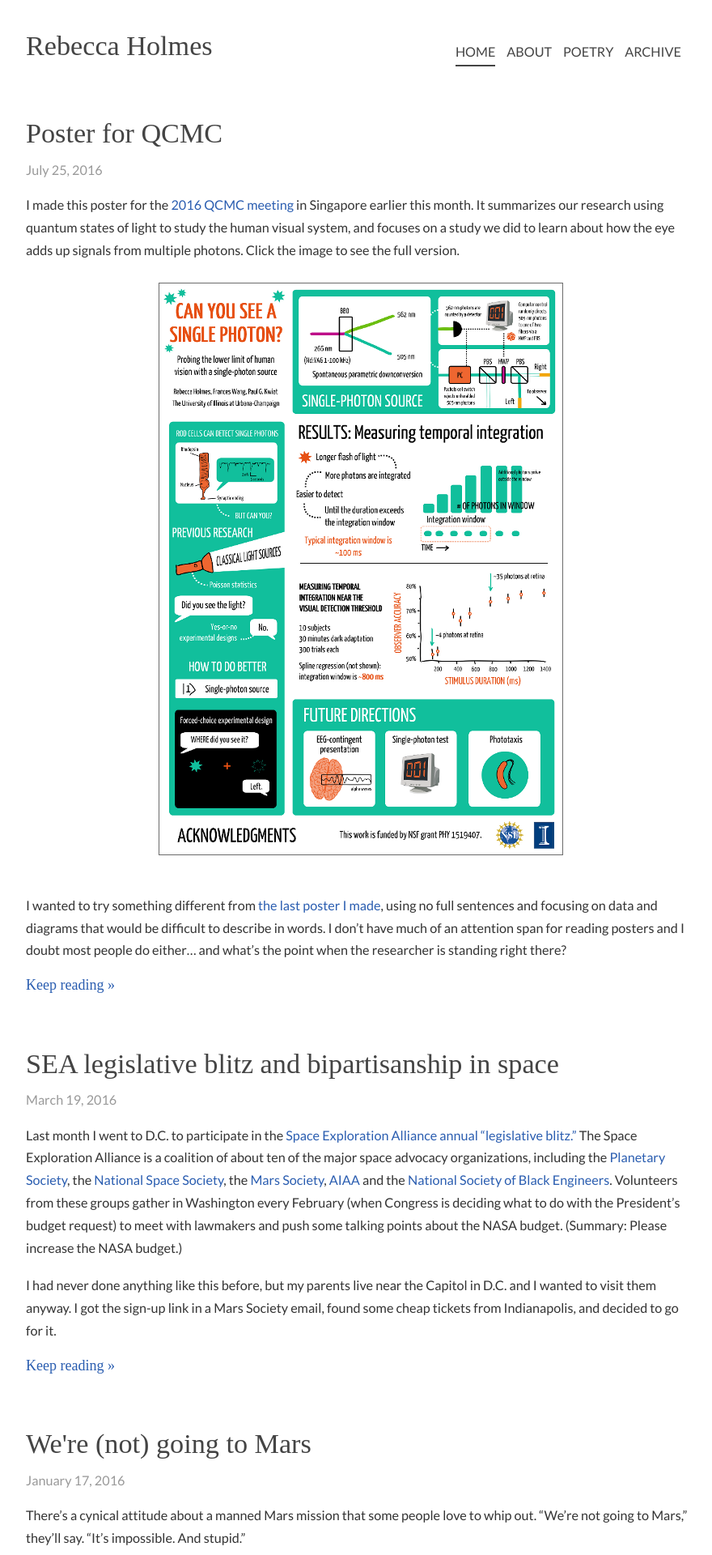
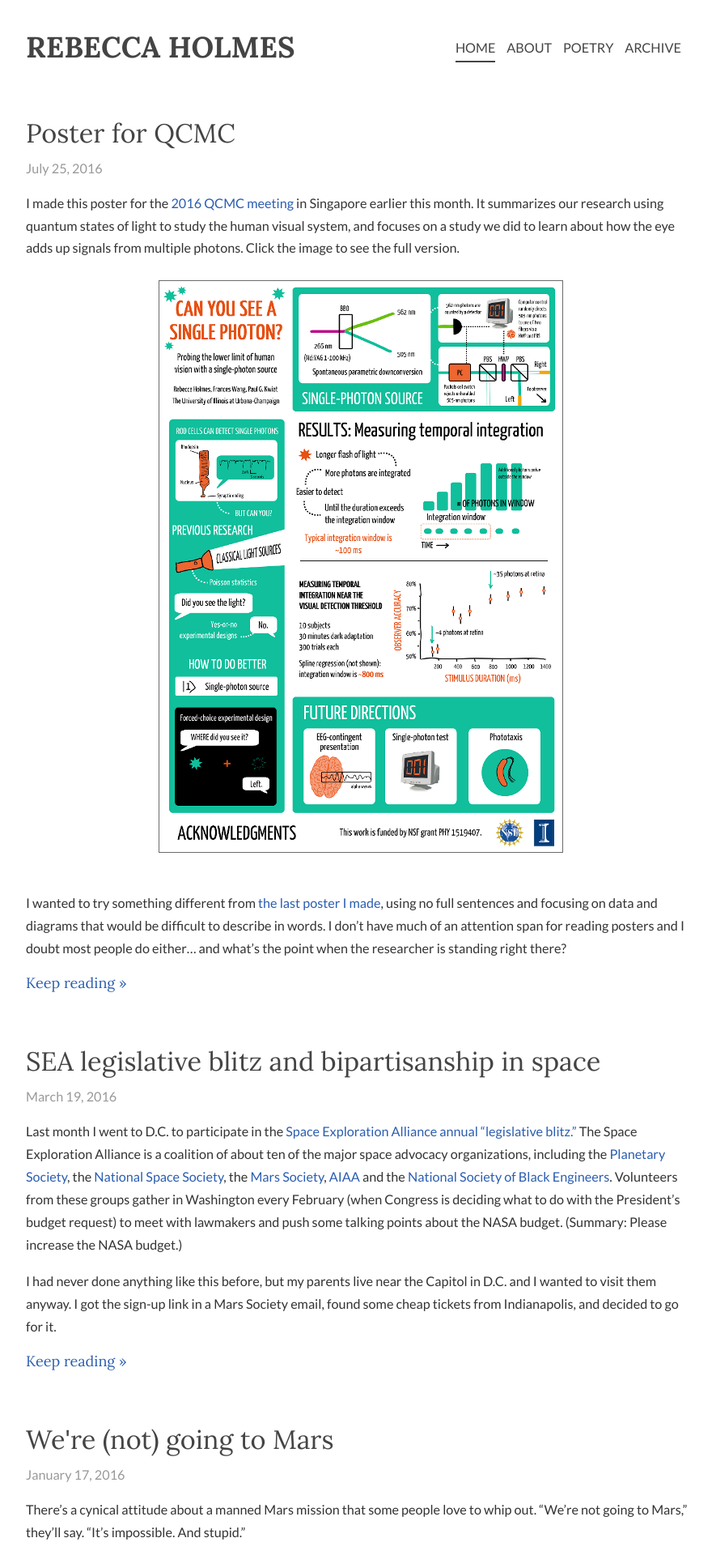
Before and after one commit to piscisvolans/piscisvolans.github.io, a Jekyll site: the page built from index.html, in a window 1280 px wide. Shown: the top 1920 px of the page at 81% size, without its empty margins (194-1074 px from the left). Built offline with Jekyll 4.4.1, drawn with Linux system fonts in a browser that asks for light colours; nearby versions of some CDN libraries; some web fonts are replaced; the list of posts is cut into pages by our own code; comment, search, counter and statistics services are not loaded.

Commit message:
Change heading font

```diff
--- a/_includes/head.html
+++ b/_includes/head.html
@@ -19,13 +19,10 @@
   <link rel="stylesheet" href="{{ site.baseurl }}/public/css/bootstrap.css">
   <link rel="stylesheet" href="{{ site.baseurl }}/public/css/main.css">
 
-  <link href='http://fonts.googleapis.com/css?family=Open+Sans:300italic,400italic,600italic,700italic,800italic,400,300,600,700,800' rel='stylesheet' type='text/css'>
-  <link href='http://fonts.googleapis.com/css?family=Droid+Serif:400,700,400italic,700italic' rel='stylesheet' type='text/css'>
-  <link href='http://fonts.googleapis.com/css?family=Bitter' rel='stylesheet' type='text/css'>
-  <link href='https://fonts.googleapis.com/css?family=Oswald:400,700,300' rel='stylesheet' type='text/css'>
-  <link href="https://fonts.googleapis.com/css?family=Lato:400,400i" rel="stylesheet">
-    <link href="https://fonts.googleapis.com/css?family=Sansita:400,400i,700" rel="stylesheet">
-
+<link href='http://fonts.googleapis.com/css?family=Open+Sans:300italic,400italic,600italic,700italic,800italic,400,300,600,700,800' rel='stylesheet' type='text/css'>
+<link href="https://fonts.googleapis.com/css?family=Lato:400,400i" rel="stylesheet">
+<link href="https://fonts.googleapis.com/css?family=Lora:400,400i,700" rel="stylesheet">
+<link href="https://fonts.googleapis.com/css?family=Sansita:400,400i,700" rel="stylesheet">
 
 
   <!-- Icons -->
--- a/public/css/main.scss
+++ b/public/css/main.scss
@@ -9,12 +9,12 @@ $primary-color: #b02a5d;
 $link-color: #2A5DB0;
 $active-link: darken($link-color, 20%);
 $body-color: #333;
-$headings-color: #6a6a6a;
+$headings-color: $body-color;
 $lighter-headings-color: #999;
 $darker-headings-color: #444;
 $sans-font-stack: "Lato", sans-serif;
-$serif-font-stack: "Sansita", serif;
-$site-title-font-stack: "Sansita", serif;
+$serif-font-stack: "Lora", serif;
+$site-title-font-stack: "Lora", serif;
 
 
 /*
@@ -66,11 +66,10 @@ h1, h2, h3, h4, h5, h6 {
   margin-bottom: .5rem;
   font-family: $serif-font-stack;
   line-height: 1.25;
-  font-weight:normal;
   color: $headings-color;
 }
 h1 {
-  font-size: 1.9rem;
+  font-size: 1.8rem;
 }
 h2 {
   margin-top: 1rem;
@@ -329,10 +328,10 @@ tbody tr:nth-child(odd) th {
 .site-title {
   float:left;
   font-family: $site-title-font-stack;
-  font-size:1.9rem;
-  font-weight:normal;
+  font-size:2rem;
+  font-weight:bold;
   margin-top:1rem;
-  text-transform: none;
+  text-transform: uppercase;
 }
 
 .site-tagline {
@@ -345,7 +344,7 @@ tbody tr:nth-child(odd) th {
 }
 
 .masthead-title .pull-right {
-  line-height:90px;
+  line-height:80px;
   font-family: $sans-font-stack;
   text-transform: uppercase;
 }
@@ -571,5 +570,5 @@ a.pagination-item:hover {
 
 .back-to-top i {
   font-size: 60px;
-  color: $primary-color;
+  color: $body-color;
 }
```
